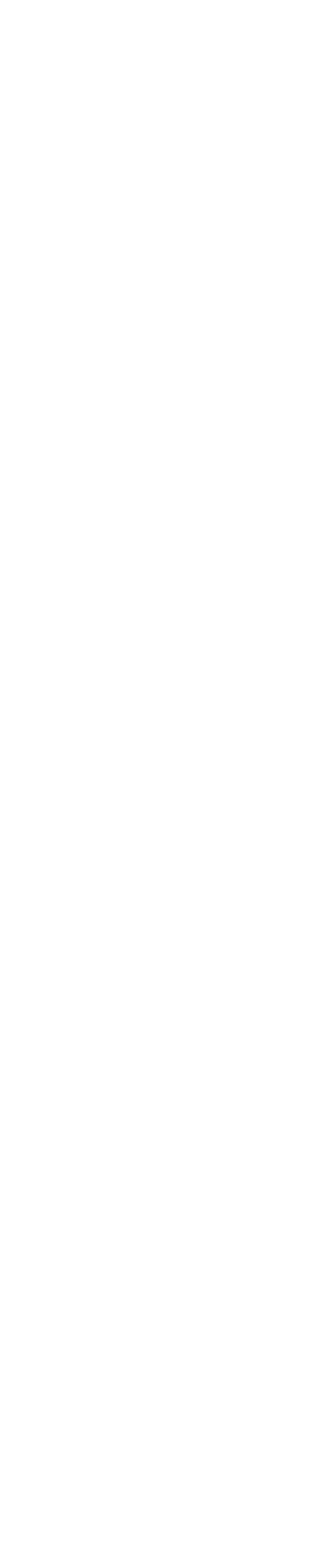
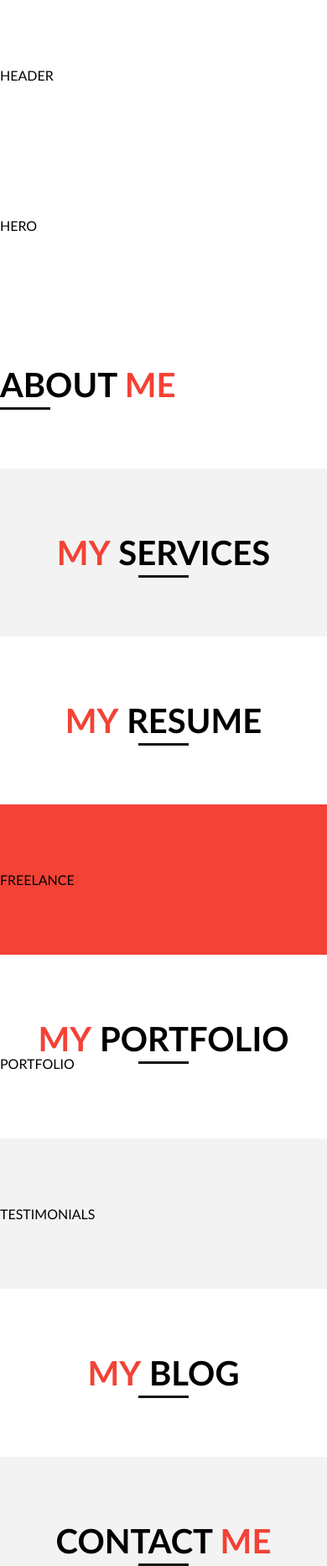
Before and after one commit to front-end-by-rimantas/7-grupe-portfolio, a plain HTML site: page index.html in a window 390 px wide. Shown: the top 1865 px of the page at 84% size. Before the commit the page ends 844 px from the top, so only its background shows below. Drawn offline with Linux system fonts and the light colour scheme.

Commit message:
Headings, main layout responsive design

```diff
--- a/css/main.css
+++ b/css/main.css
@@ -4,7 +4,85 @@ body * {
     padding: 0;
     vertical-align: top;
     box-sizing: border-box;
+    font-family: 'Gill Sans', 'Gill Sans MT', Calibri, 'Trebuchet MS', sans-serif;
 }
+
+.bg-red {
+    background-color: #F34236;
+}
+.bg-white {
+    background-color: #FFF;
+}
+.bg-grey {
+    background-color: #F3F3F3;
+}
+.bg-dark-black {
+    background-color: #121212;
+}
+.bg-black {
+    background-color: #171717;
+}
+
+.container {
+    display: inline-block;
+    width: 1100px;
+    margin: 0 calc(50% - 550px);
+    padding: 80px 0;
+}
+@media (max-width: 1200px) {
+    .container {
+        width: 800px;
+        margin: 0 calc(50% - 400px);
+    }
+}
+@media (max-width: 900px) {
+    .container {
+        width: 600px;
+        margin: 0 calc(50% - 300px);
+    }
+}
+@media (max-width: 700px) {
+    .container {
+        width: 100%;
+        margin: 0;
+    }
+}
+
+.section-title {
+    display: inline-block;
+    width: 100%;
+    text-align: center;
+    text-transform: uppercase;
+    font-size: 40px;
+    line-height: 40px;
+    position: relative;
+}
+    .section-title > span {
+        color: #F34236;
+    }
+    .section-title::after {
+        display: inline-block;
+        content: "";
+        width: 60px;
+        height: 3px;
+        background-color: #121212;
+        position: absolute;
+        bottom: -10px;
+        left: calc(50% - 30px);
+    }
+    .section-title.title-left {
+        text-align: left;
+    }
+        .section-title.title-left::after {
+            left: 0;
+        }
+    .section-title.title-right {
+        text-align: right;
+    }
+        .section-title.title-right::after {
+            right: 0;
+            left: auto;
+        }
 
 /* header */
 
--- a/index.html
+++ b/index.html
@@ -10,26 +10,89 @@
 </head>
 <body>
     <!-- header -->
+    <header id="header" class="">
+        <div class="container">
+                HEADER
+        </div>
+    </header>
 
     <!-- hero -->
+    <div id="hero" class="">
+        <div class="container">
+                HERO
+        </div>
+    </div>
 
     <!-- about me -->
+    <div id="about_me" class="bg-white">
+        <div class="container">
+            <h2 class="section-title title-left">About <span>me</span></h2>
+        </div>
+    </div>
 
     <!-- my services -->
+    <div id="services" class="bg-grey">
+        <div class="container">
+            <h2 class="section-title"><span>My</span> services</h2>
+        </div>
+    </div>
 
     <!-- my resume -->
+    <div id="resume" class="bg-white">
+        <div class="container">
+            <h2 class="section-title"><span>My</span> resume</h2>
+        </div>
+    </div>
 
     <!-- freelance -->
+    <div id="freelance" class="bg-red">
+        <div class="container">
+            FREELANCE
+        </div>
+    </div>
 
     <!-- my portfolio -->
+    <div id="portfolio" class="bg-white">
+        <div class="container">
+            <h2 class="section-title"><span>My</span> portfolio</h2>
+                PORTFOLIO
+        </div>
+    </div>
 
     <!-- testimonials -->
+    <div id="testimonials" class="bg-grey">
+        <div class="container">
+            TESTIMONIALS
+        </div>
+    </div>
 
     <!-- my blog -->
+    <div id="blog" class="bg-white">
+        <div class="container">
+            <h2 class="section-title"><span>My</span> blog</h2>
+        </div>
+    </div>
 
     <!-- contact me -->
+    <div id="contact_me" class="bg-grey">
+        <div class="container">
+            <h2 class="section-title">Contact <span>me</span></h2>
+        </div>
+    </div>
 
     <!-- footer -->
+    <footer id="footer" class="">
+        <div class="bg-dark-black">
+            <div class="container">
+                    FOOTER TOP
+            </div>
+        </div>
+        <div class="bg-black">
+            <div class="container">
+                    FOOTER BOTTOM
+            </div>
+        </div>
+    </footer>
 
     <script src="js/data.js"></script>
     <script src="js/function.js"></script>
```
